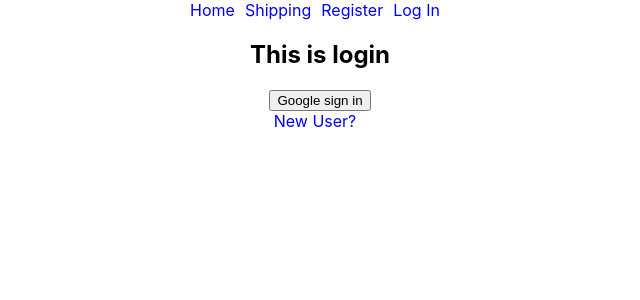
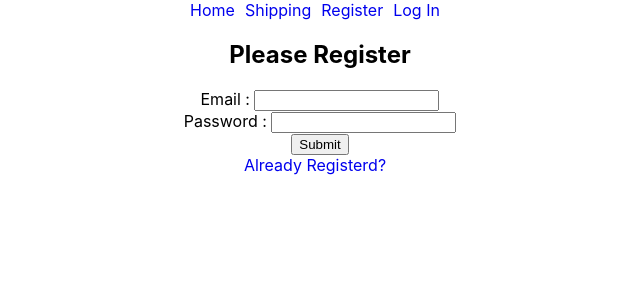
Before and after one commit to devruhul/authentication-with-custom-hook-and-priivate-route, a React (Create React App) app: page /register in a window 1280 px wide. Before the commit this address led to /login. Shown: the top 300 px of the page, without its empty margins (320-960 px from the left). Built offline with nearby package versions, Linux system fonts and the light colour scheme; no server answers.

Commit message:
update register and shipping

```diff
--- a/src/App.js
+++ b/src/App.js
@@ -18,9 +18,9 @@ function App() {
           <Route path="/" element={<Home />} />
           <Route path="home" element={<Home />} />
           <Route path="login" element={<LogIn />} />
+          <Route path="register" element={<Register />} />
           <Route path="/*" element={<PrivateOutlet />}>
             <Route path="shipping" element={<Shipping />} />
-            <Route path="register" element={<Register />} />
           </Route>
           <Route
             path="shipping"
--- a/src/components/Register/Register.js
+++ b/src/components/Register/Register.js
@@ -6,10 +6,10 @@ const Register = () => {
         <div>
             <h2> Please Register</h2>
             <form >
-                <label htmlFor="email"> Email</label>
+                <label htmlFor="email">Email : </label>
                 <input type="text" name="email" />
                 <br />
-                <label htmlFor="password"> Password</label>
+                <label htmlFor="password">Password : </label>
                 <input type="password" name="password" />
                 <br />
                 <input type="submit" value="Submit" />
--- a/src/components/Shipping/Shipping.js
+++ b/src/components/Shipping/Shipping.js
@@ -5,7 +5,6 @@ const Shipping = () => {
 
     return (
         <div>
-
             <h2>this is shipping</h2>
         </div>
     );
```
Also changed, not shown: firebase.json (added), 1 other file (tests, documents, lock files or other folders).
